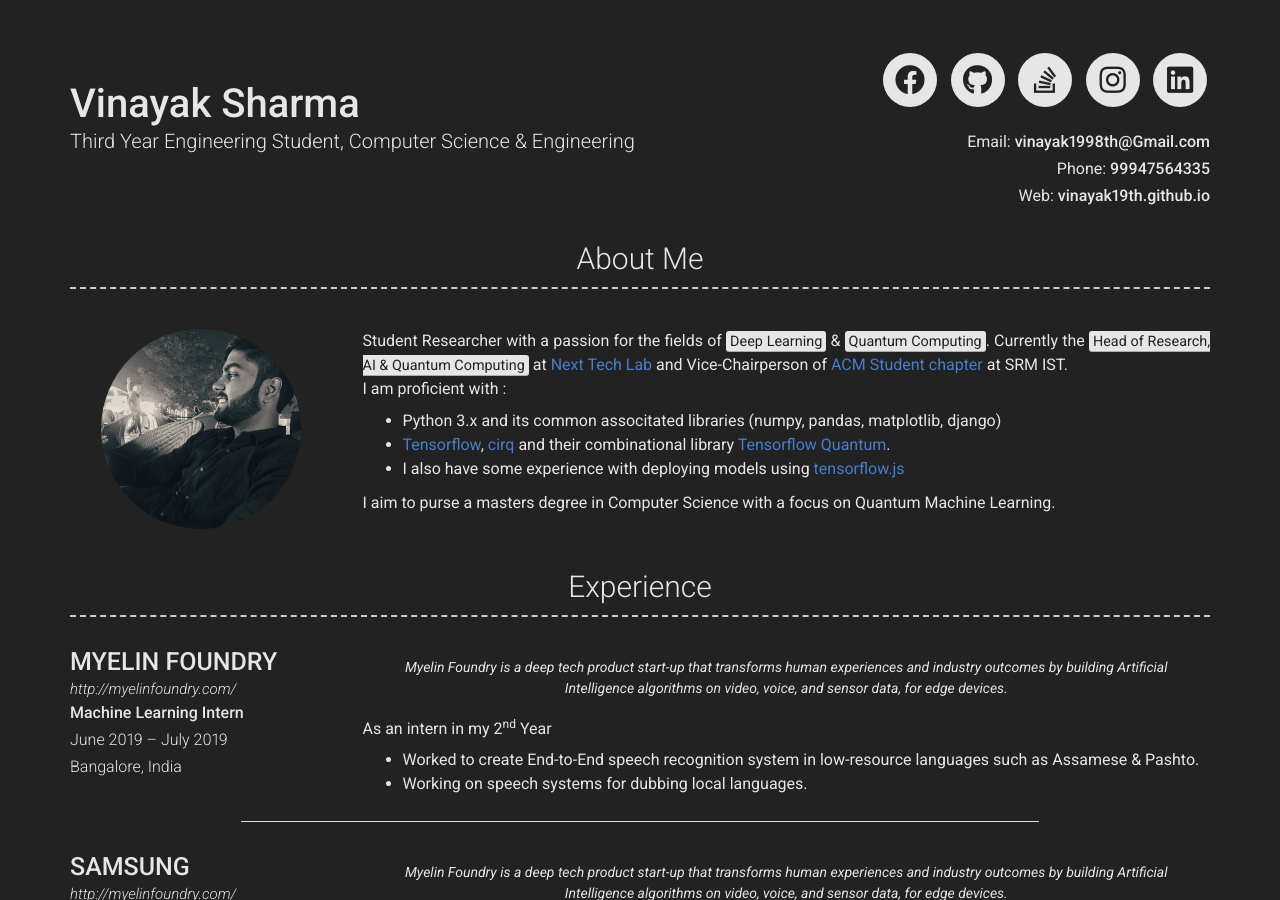
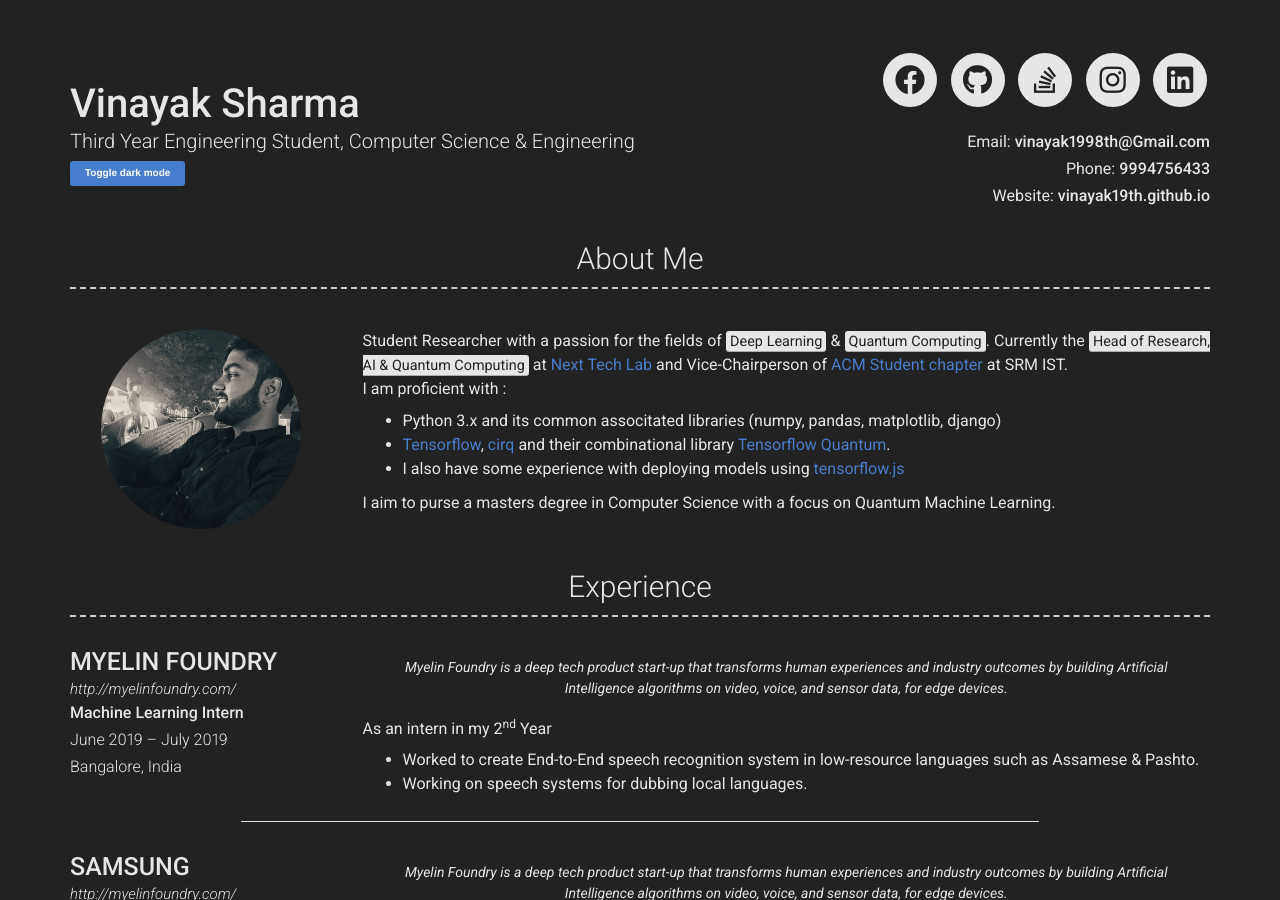
Before and after one commit to vinayak19th/vinayak19th.github.io, a Jekyll site: the page built from index.md, in a window 1280 px wide and 900 px high. Built offline with Jekyll 4.4.1, drawn with Linux system fonts in a browser that asks for light colours; nearby versions of some CDN libraries; part of the change alters nothing that is shown.

```diff
--- a/_includes/header.html
+++ b/_includes/header.html
@@ -3,6 +3,13 @@
     <div class="col-xs-12 col-sm-6 col-md-6 col-lg-8 header-left">
       <h1>{{ site.name | escape }}</h1>
       <h2>{{ site.title | escape }}</h2>
+      <button onclick="myFunction()">Toggle dark mode</button>
+      <script>
+      function myFunction() {
+        var element = document.body;
+        element.classList.toggle("dark");
+      }
+      </script>
     </div>
     <div class="col-xs-12 col-sm-6 col-md-6 col-lg-4 header-right">
       <ul class="icons no-print">
@@ -113,12 +120,12 @@
       {%- endif -%}
       {%- if site.phone -%}
         <p>
-          Phone: <a href="tel:{{ site.phone | escape }}">{{ site.phone | escape }}5</a>
+          Phone: <a href="tel:{{ site.phone | escape }}">{{ site.phone | escape }}</a>
         </p>
       {%- endif -%}
       {%- if site.website -%}
         <p>
-          Web: {% include a.html href=site.website %}{{ site.website | escape }}</a>
+          Website: {% include a.html href=site.website %}{{ site.website | escape }}</a>
         </p>
       {%- endif -%}
     </div>
--- a/_layouts/default.html
+++ b/_layouts/default.html
@@ -9,7 +9,6 @@
 
   <main class="page-content" aria-label="Content">
     <div class="wrapper">
-
       {%- if jekyll.environment == 'production' and site.gtm -%}
         {%- include gtm_body.html -%}
       {%- endif -%}
```
Also changed, not shown: _includes/experience.html (line endings or trailing spaces), 1 other file.
